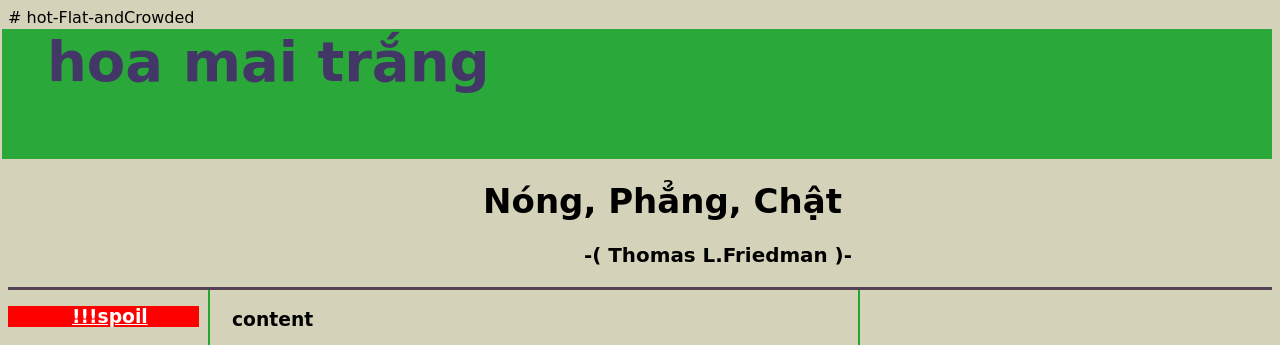
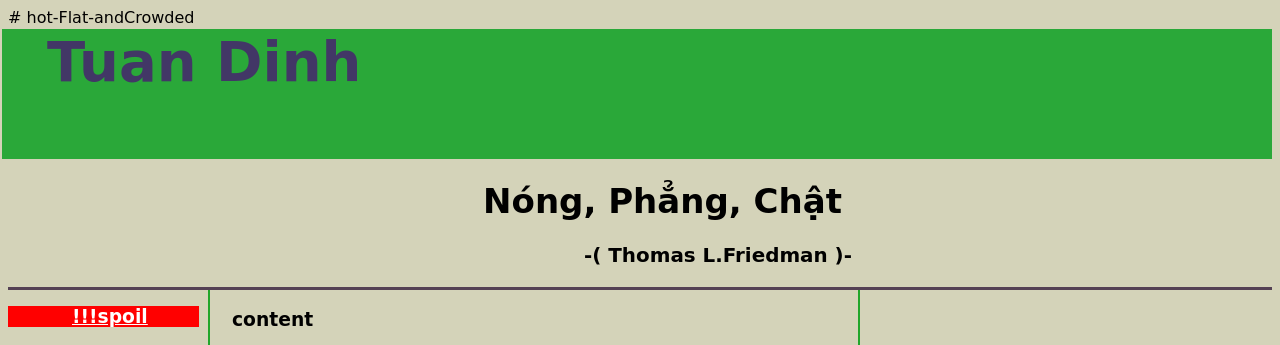
Before and after one commit to hoamaitrang/hot-Flat-andCrowded, a plain HTML site: page index.html in a window 1280 px wide. Shown: the top 345 px of the page. Drawn offline with Linux system fonts and the light colour scheme.

Commit message:
Update index.html

```diff
--- a/index.html
+++ b/index.html
@@ -64,7 +64,7 @@
     </head>
     <body>
 <div id="heading">
-    <h1>hoa mai trắng</h1>
+    <h1>Tuan Dinh</h1>
 </div>
 <div id= "name">
 <h1 id="author">Nóng, Phẳng, Chật</h1>
```
